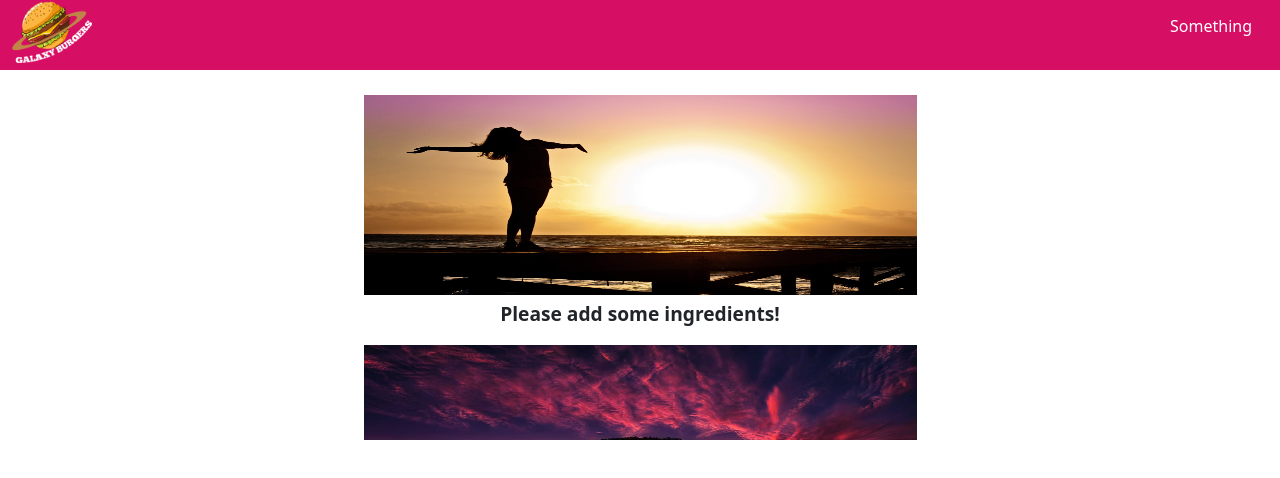
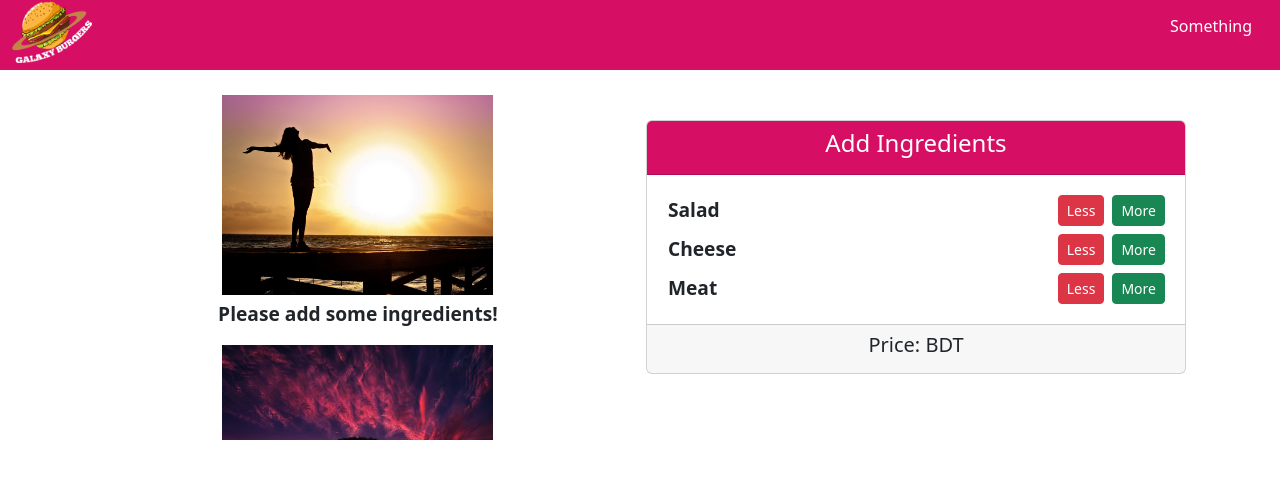
Before and after one commit to Horraira/burger-builder, a React (Create React App) app: page / in a window 1280 px wide. Shown: the top 478 px of the page. Built offline with nearby package versions, Linux system fonts and the light colour scheme.

Commit message:
Controls Component

```diff
--- a/src/Components/BurgerBuilder/BurgerBuilder.js
+++ b/src/Components/BurgerBuilder/BurgerBuilder.js
@@ -1,5 +1,6 @@
 import React, { Component } from "react";
 import Burger from "./Burger/Burger";
+import Controls from "./Controls/Controls";
 
 export default class BurgerBuilder extends Component {
   state = {
@@ -11,8 +12,9 @@
   };
   render() {
     return (
-      <div>
+      <div className="d-flex flex-md-row flex-column">
         <Burger ingredients={this.state.ingredients} />
+        <Controls />
       </div>
     );
   }
--- /dev/null
+++ b/src/Components/BurgerBuilder/Controls/Controls.js
@@ -0,0 +1,57 @@
+import React from "react";
+import { Card, CardBody, CardFooter, CardHeader, Button } from "reactstrap";
+
+const controls = [
+  { label: "Salad", type: "salad" },
+  { label: "Cheese", type: "cheese" },
+  { label: "Meat", type: "meat" },
+];
+
+const BuildControl = (props) => {
+  return (
+    <div className="d-flex">
+      <div
+        style={{
+          fontWeight: "bold",
+          fontSize: "1.2rem",
+          margin: "auto",
+          marginLeft: "5px",
+        }}
+      >
+        {props.label}
+      </div>
+      <button className="btn btn-danger btn-sm m-1">Less</button>
+      <button className="btn btn-success btn-sm m-1">More</button>
+    </div>
+  );
+};
+
+const Controls = () => {
+  return (
+    <div className="container ml-md-5" style={{ textAlign: "center" }}>
+      <Card
+        style={{ marginTop: "30px", marginBottom: "30px", textAlign: "center" }}
+      >
+        <CardHeader style={{ backgroundColor: "#D70F64", color: "white" }}>
+          <h4>Add Ingredients</h4>
+        </CardHeader>
+        <CardBody>
+          {controls.map((item) => {
+            return (
+              <BuildControl
+                label={item.label}
+                type={item.type}
+                key={Math.random()}
+              />
+            );
+          })}
+        </CardBody>
+        <CardFooter>
+          <h5>Price: BDT</h5>
+        </CardFooter>
+      </Card>
+    </div>
+  );
+};
+
+export default Controls;
```
